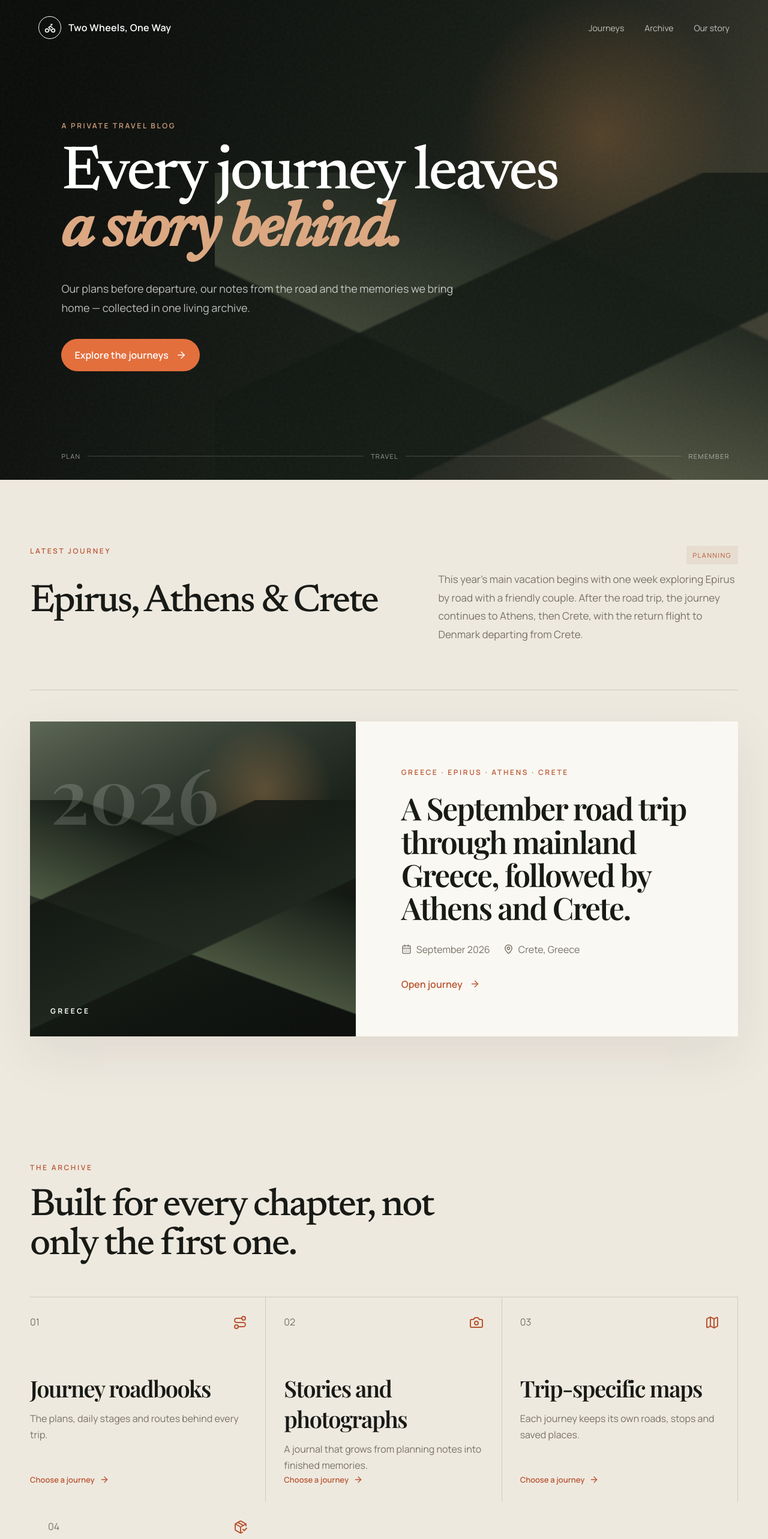
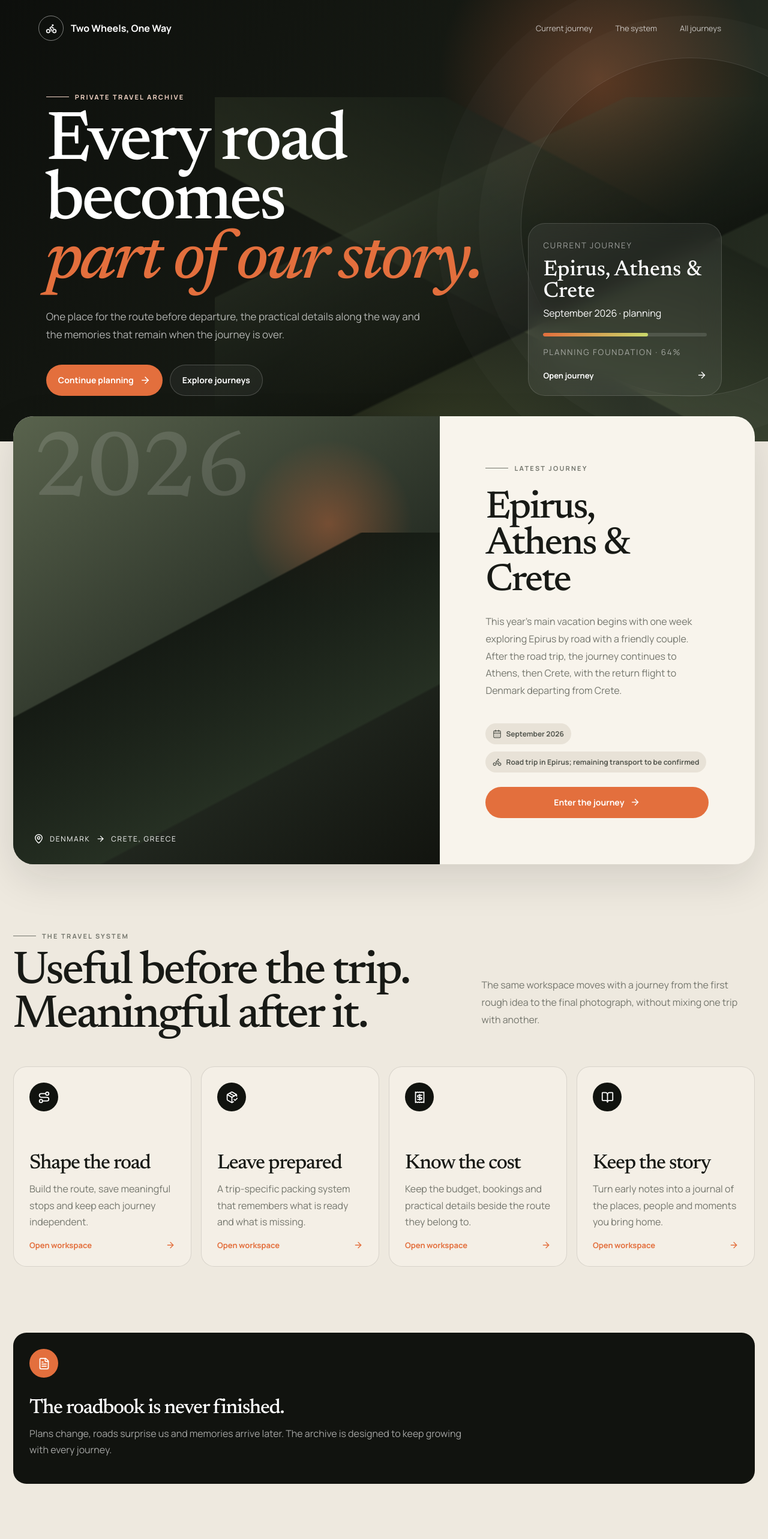
Before and after one commit to PrassasMichael/Two-Wheels-One-Way, a Next.js app: page / in a window 1280 px wide. Shown: the top 2566 px of the page at 60% size. Built offline with nearby package versions, Linux system fonts and the light colour scheme; a web font is replaced by a local one.

Commit message:
rebuild homepage for version two

```diff
--- a/app/page.tsx
+++ b/app/page.tsx
@@ -1,50 +1,99 @@
 import Link from "next/link";
-import { ArrowRight, Bike, CalendarDays, Camera, Map, MapPin, PackageCheck, Route } from "lucide-react";
+import { ArrowRight, Bike, BookOpen, CalendarDays, FileText, Map, MapPin, PackageCheck, Receipt, Route } from "lucide-react";
 import tripsData from "@/content/trips.json";
 import type { Trip } from "@/lib/types";
 
 const trips = tripsData as Trip[];
 const featuredTrip = trips[0];
 
-const archiveFeatures = [
-  { icon: Route, title: "Journey roadbooks", text: "The plans, daily stages and routes behind every trip." },
-  { icon: Camera, title: "Stories and photographs", text: "A journal that grows from planning notes into finished memories." },
-  { icon: Map, title: "Trip-specific maps", text: "Each journey keeps its own roads, stops and saved places." },
-  { icon: PackageCheck, title: "Packing and preparation", text: "Independent departure checklists for every journey." },
+const features = [
+  { icon: Route, title: "Shape the road", text: "Build the route, save meaningful stops and keep each journey independent." },
+  { icon: PackageCheck, title: "Leave prepared", text: "A trip-specific packing system that remembers what is ready and what is missing." },
+  { icon: Receipt, title: "Know the cost", text: "Keep the budget, bookings and practical details beside the route they belong to." },
+  { icon: BookOpen, title: "Keep the story", text: "Turn early notes into a journal of the places, people and moments you bring home." },
 ];
 
 export default function HomePage() {
   return (
-    <main>
-      <header className="site-header">
-        <a className="brand" href="#top" aria-label="Two Wheels, One Way home"><span className="brand-mark"><Bike size={19} /></span><span>Two Wheels, One Way</span></a>
-        <nav aria-label="Primary navigation"><a href="#journeys">Journeys</a><a href="#journal">Archive</a><a href="#story">Our story</a></nav>
+    <main className="v2-shell">
+      <header className="v2-topbar">
+        <Link className="v2-brand" href="/" aria-label="Two Wheels, One Way home">
+          <span className="v2-brand-mark"><Bike size={19} /></span>
+          <span>Two Wheels, One Way</span>
+        </Link>
+        <nav className="v2-nav" aria-label="Primary navigation">
+          <a href="#journey">Current journey</a>
+          <a href="#system">The system</a>
+          <Link href="/trips">All journeys</Link>
+        </nav>
       </header>
 
-      <section className="hero archive-hero" id="top">
-        <div className="hero-noise" />
-        <div className="hero-content"><p className="eyebrow">A PRIVATE TRAVEL BLOG</p><h1>Every journey leaves<br /><em>a story behind.</em></h1><p className="hero-copy">Our plans before departure, our notes from the road and the memories we bring home — collected in one living archive.</p><Link className="primary-button" href="/trips">Explore the journeys <ArrowRight size={18} /></Link></div>
-        <div className="hero-route" aria-label="Travel archive themes"><span>Plan</span><i /><span>Travel</span><i /><span>Remember</span></div>
+      <section className="v2-hero">
+        <div className="v2-hero-inner">
+          <div>
+            <p className="v2-kicker">Private travel archive</p>
+            <h1>Every road becomes<br /><em>part of our story.</em></h1>
+            <p className="v2-hero-copy">One place for the route before departure, the practical details along the way and the memories that remain when the journey is over.</p>
+            <div className="v2-actions">
+              <Link className="v2-primary" href={`/trips/${featuredTrip.slug}`}>Continue planning <ArrowRight size={18} /></Link>
+              <Link className="v2-secondary" href="/trips">Explore journeys</Link>
+            </div>
+          </div>
+
+          <aside className="v2-hero-card">
+            <small>Current journey</small>
+            <strong>{featuredTrip.title}</strong>
+            <span>{featuredTrip.month} {featuredTrip.year} · {featuredTrip.status}</span>
+            <div className="v2-progress"><span /></div>
+            <small>Planning foundation · 64%</small>
+            <Link className="v2-card-link" href={`/trips/${featuredTrip.slug}`}><span>Open journey</span><ArrowRight size={17} /></Link>
+          </aside>
+        </div>
       </section>
 
-      <section className="journey-overview" id="journeys">
-        <div className="section-kicker"><p className="eyebrow dark">LATEST JOURNEY</p><span className="status">{featuredTrip.status}</span></div>
-        <div className="journey-title-grid"><h2>{featuredTrip.title}</h2><p>{featuredTrip.summary}</p></div>
-        <Link className="archive-trip-card" href={`/trips/${featuredTrip.slug}`}>
-          <div className="archive-trip-visual"><span>{featuredTrip.year}</span><strong>{featuredTrip.countries.at(-1)?.toUpperCase()}</strong></div>
-          <div className="archive-trip-copy"><p className="eyebrow dark">{featuredTrip.tags.slice(0, 4).join(" · ").toUpperCase()}</p><h3>{featuredTrip.subtitle}</h3><div className="trip-meta-line"><span><CalendarDays size={17} /> {featuredTrip.month} {featuredTrip.year}</span><span><MapPin size={17} /> {featuredTrip.destination}</span></div><span className="text-link">Open journey <ArrowRight size={17} /></span></div>
+      <section className="v2-trip-stage" id="journey">
+        <Link className="v2-trip-card" href={`/trips/${featuredTrip.slug}`}>
+          <div className="v2-trip-art">
+            <span className="v2-trip-year">{featuredTrip.year}</span>
+            <span className="v2-trip-route"><MapPin size={17} /> {featuredTrip.origin} <ArrowRight size={15} /> {featuredTrip.destination}</span>
+          </div>
+          <div className="v2-trip-copy">
+            <p className="v2-kicker">Latest journey</p>
+            <h2>{featuredTrip.title}</h2>
+            <p>{featuredTrip.summary}</p>
+            <div className="v2-meta">
+              <span className="v2-chip"><CalendarDays size={15} /> {featuredTrip.month} {featuredTrip.year}</span>
+              <span className="v2-chip"><Bike size={15} /> {featuredTrip.transport}</span>
+            </div>
+            <span className="v2-primary">Enter the journey <ArrowRight size={17} /></span>
+          </div>
         </Link>
       </section>
 
-      <section className="chapter-section" id="journal">
-        <div className="section-heading"><p className="eyebrow dark">THE ARCHIVE</p><h2>Built for every chapter, not only the first one.</h2></div>
-        <div className="chapter-grid archive-feature-grid">
-          {archiveFeatures.map(({ icon: Icon, title, text }, index) => <Link className="archive-feature-card" href="/trips" key={title}><div className="chapter-top"><span>0{index + 1}</span><Icon size={24} /></div><h3>{title}</h3><p>{text}</p><span className="feature-open">Choose a journey <ArrowRight size={16} /></span></Link>)}
+      <section className="v2-section" id="system">
+        <div className="v2-section-head">
+          <div><p className="v2-kicker">The travel system</p><h2>Useful before the trip. Meaningful after it.</h2></div>
+          <p>The same workspace moves with a journey from the first rough idea to the final photograph, without mixing one trip with another.</p>
+        </div>
+        <div className="v2-feature-grid">
+          {features.map(({ icon: Icon, title, text }) => (
+            <Link className="v2-feature" href={`/trips/${featuredTrip.slug}`} key={title}>
+              <span className="v2-feature-icon"><Icon size={21} /></span>
+              <h3>{title}</h3>
+              <p>{text}</p>
+              <span className="v2-feature-footer"><span>Open workspace</span><ArrowRight size={16} /></span>
+            </Link>
+          ))}
         </div>
       </section>
 
-      <section className="quote" id="story"><p>“We are not collecting destinations. We are collecting chapters.”</p><span>TWO WHEELS, ONE WAY</span></section>
-      <footer><div className="brand"><span className="brand-mark"><Bike size={19} /></span><span>Two Wheels, One Way</span></div><p>Private travel blog · Plans, roads and memories</p></footer>
+      <section className="v2-section" style={{ paddingTop: 0 }}>
+        <div className="v2-feature" style={{ minHeight: 240, background: "var(--v2-night)", color: "white" }}>
+          <span className="v2-feature-icon" style={{ background: "var(--v2-orange)" }}><FileText size={21} /></span>
+          <h3 style={{ marginTop: 34 }}>The roadbook is never finished.</h3>
+          <p style={{ color: "rgba(255,255,255,.62)", maxWidth: 720 }}>Plans change, roads surprise us and memories arrive later. The archive is designed to keep growing with every journey.</p>
+        </div>
+      </section>
     </main>
   );
 }
```
